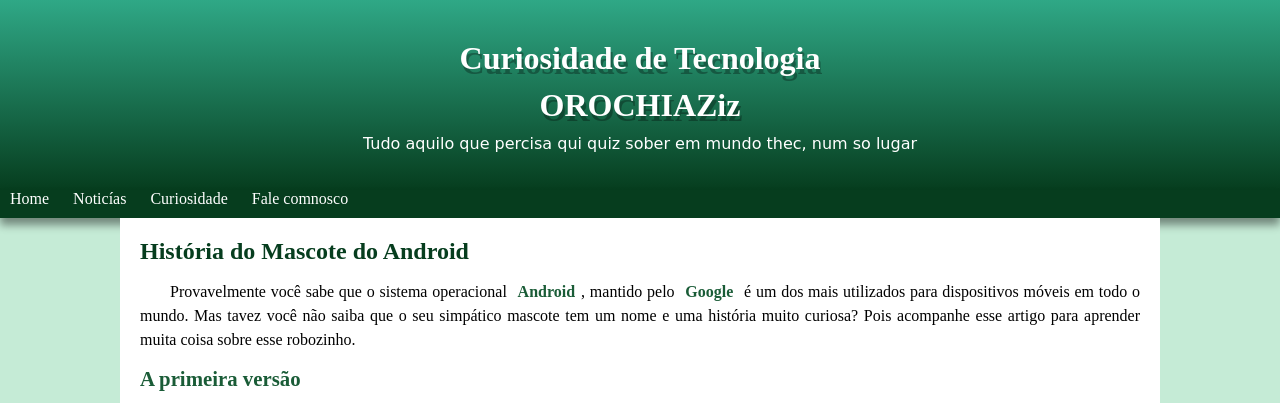
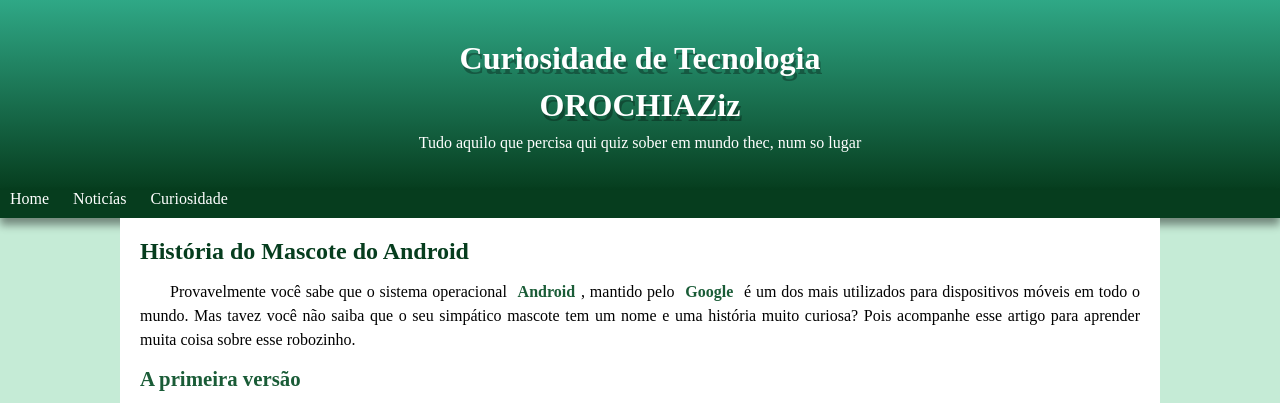
Before and after one commit to Orochiaziz/projeto-android, a plain HTML site: page index.html in a window 1280 px wide. Shown: the top 403 px of the page. Drawn offline with Linux system fonts and the light colour scheme; a web font is replaced by a local one.

Commit message:
mudei a fonte de paragrafo

```diff
--- a/index.html
+++ b/index.html
@@ -18,7 +18,7 @@
         <a href="#">Home</a>
         <a href="#">Noticías</a>
         <a href="#">Curiosidade</a>
-        <a href="#">Fale comnosco</a>
+
     </nav>
     <main>
         <article>
--- a/style/style.css
+++ b/style/style.css
@@ -40,7 +40,7 @@ header > h1{
 
 header > p{
     color: white;
-    font-family: cursive;
+
 
 }
 
```
